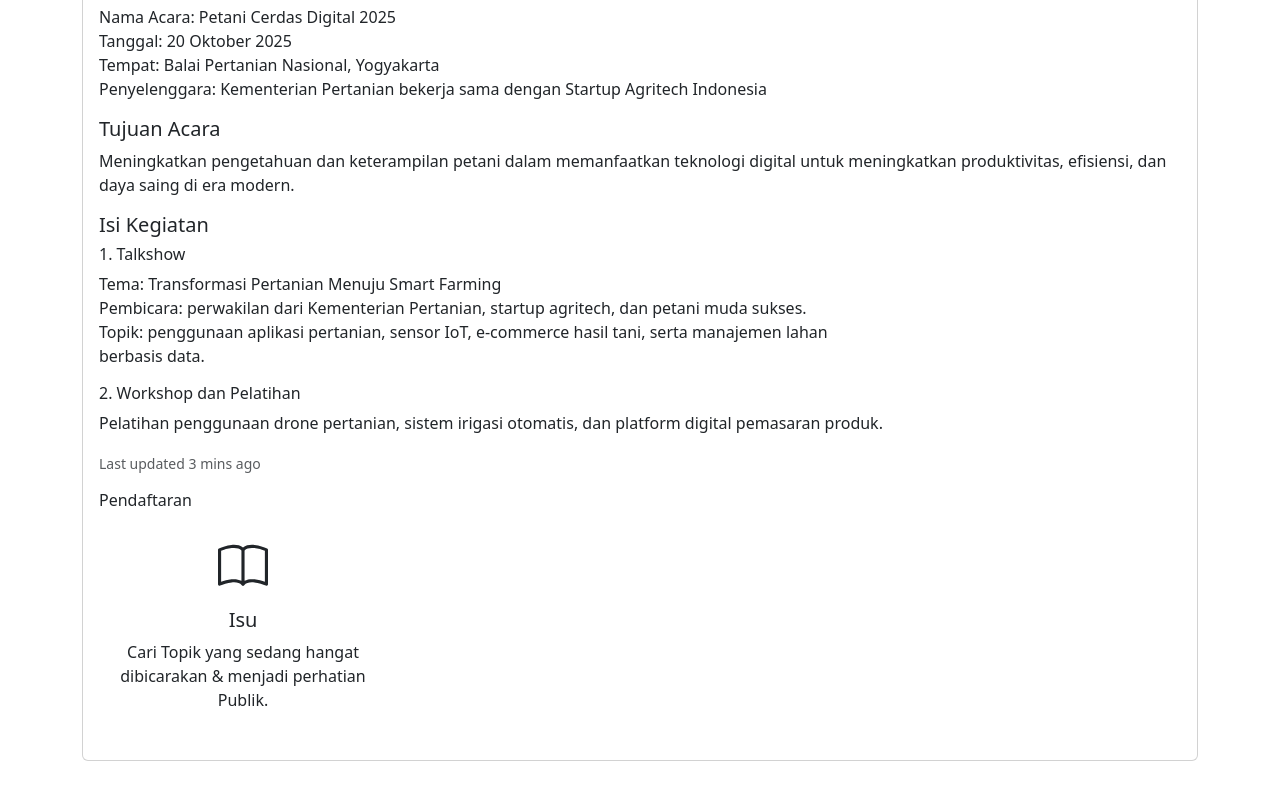
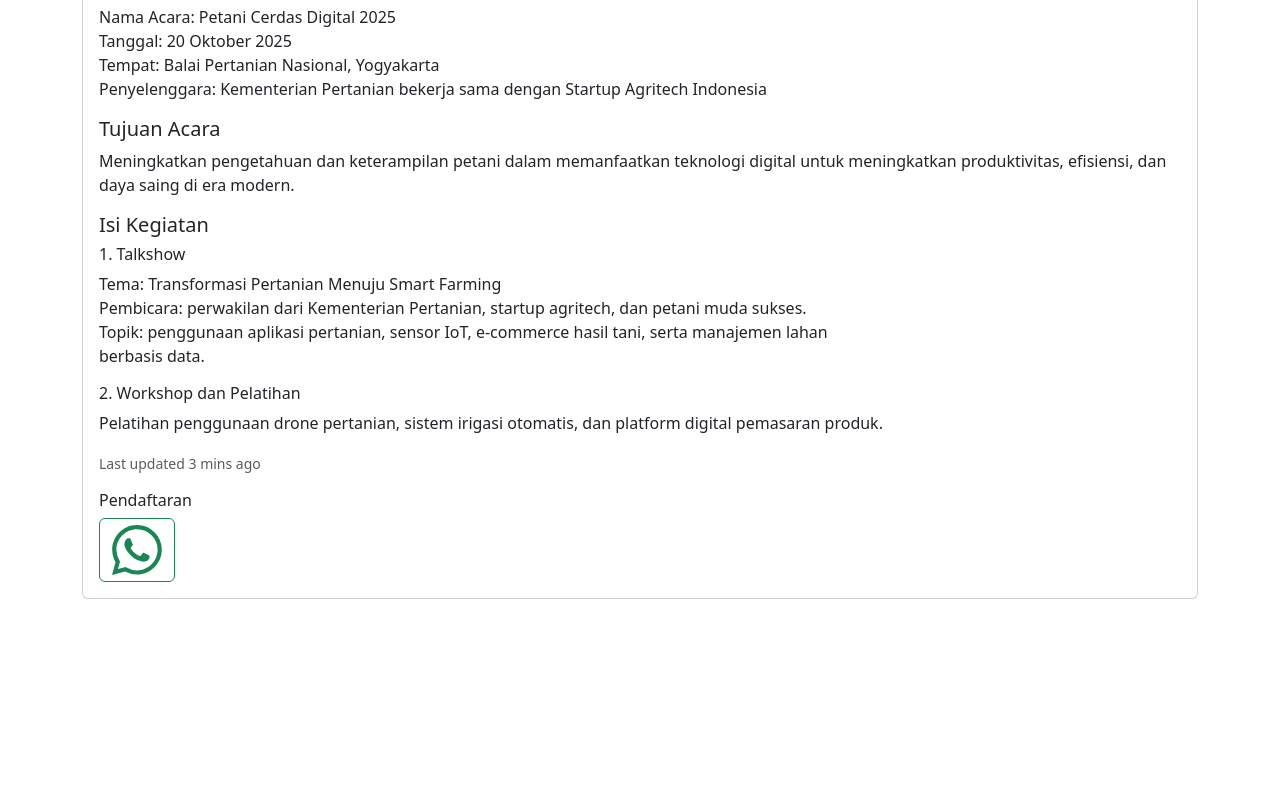
Before and after one commit to void-panda/neo-ladang, a plain HTML site: page takshow.html in a window 1280 px wide. Shown: the part 1080-1879 px from the top of the page. After the commit the page ends 1743 px from the top, so only its background shows below. Drawn offline with nearby package versions, Linux system fonts and the light colour scheme; a web font is replaced by a local one.

Commit message:
bug icon

```diff
--- a/takshow.html
+++ b/takshow.html
@@ -116,21 +116,13 @@
                     Pendaftaran
                 </H6>
 
-                <div class="row">
-                    <div class="col-3">
-                        <div class="card text-center mb-3 border-0" style="width: 18rem;">
-                            <div class="card-body pt-4">
-                                <svg xmlns="http://www.w3.org/2000/svg" width="50" height="50" fill="currentColor"
-                                    class="bi bi-book" viewBox="0 0 16 16">
-                                    <path
-                                        d="M1 2.828c.885-.37 2.154-.769 3.388-.893 1.33-.134 2.458.063 3.112.752v9.746c-.935-.53-2.12-.603-3.213-.493-1.18.12-2.37.461-3.287.811zm7.5-.141c.654-.689 1.782-.886 3.112-.752 1.234.124 2.503.523 3.388.893v9.923c-.918-.35-2.107-.692-3.287-.81-1.094-.111-2.278-.039-3.213.492zM8 1.783C7.015.936 5.587.81 4.287.94c-1.514.153-3.042.672-3.994 1.105A.5.5 0 0 0 0 2.5v11a.5.5 0 0 0 .707.455c.882-.4 2.303-.881 3.68-1.02 1.409-.142 2.59.087 3.223.877a.5.5 0 0 0 .78 0c.633-.79 1.814-1.019 3.222-.877 1.378.139 2.8.62 3.681 1.02A.5.5 0 0 0 16 13.5v-11a.5.5 0 0 0-.293-.455c-.952-.433-2.48-.952-3.994-1.105C10.413.809 8.985.936 8 1.783" />
-                                </svg>
-                                <h5 class="card-title mt-3">Isu</h5>
-                                <p class="card-text">Cari Topik yang sedang hangat dibicarakan & menjadi perhatian
-                                    Publik.</p>
-                            </div>
-                        </div>
-                    </div>
+                <a href="https://wa.me/6283129535479?text=Halo+Saya+Mau+Daftar+Event" class="btn btn-outline-success">
+                    <svg xmlns="http://www.w3.org/2000/svg" width="50" height="50" fill="currentColor"
+                        class="bi bi-whatsapp" viewBox="0 0 16 16">
+                        <path
+                            d="M13.601 2.326A7.85 7.85 0 0 0 7.994 0C3.627 0 .068 3.558.064 7.926c0 1.399.366 2.76 1.057 3.965L0 16l4.204-1.102a7.9 7.9 0 0 0 3.79.965h.004c4.368 0 7.926-3.558 7.93-7.93A7.9 7.9 0 0 0 13.6 2.326zM7.994 14.521a6.6 6.6 0 0 1-3.356-.92l-.24-.144-2.494.654.666-2.433-.156-.251a6.56 6.56 0 0 1-1.007-3.505c0-3.626 2.957-6.584 6.591-6.584a6.56 6.56 0 0 1 4.66 1.931 6.56 6.56 0 0 1 1.928 4.66c-.004 3.639-2.961 6.592-6.592 6.592m3.615-4.934c-.197-.099-1.17-.578-1.353-.646-.182-.065-.315-.099-.445.099-.133.197-.513.646-.627.775-.114.133-.232.148-.43.05-.197-.1-.836-.308-1.592-.985-.59-.525-.985-1.175-1.103-1.372-.114-.198-.011-.304.088-.403.087-.088.197-.232.296-.346.1-.114.133-.198.198-.33.065-.134.034-.248-.015-.347-.05-.099-.445-1.076-.612-1.47-.16-.389-.323-.335-.445-.34-.114-.007-.247-.007-.38-.007a.73.73 0 0 0-.529.247c-.182.198-.691.677-.691 1.654s.71 1.916.81 2.049c.098.133 1.394 2.132 3.383 2.992.47.205.84.326 1.129.418.475.152.904.129 1.246.08.38-.058 1.171-.48 1.338-.943.164-.464.164-.86.114-.943-.049-.084-.182-.133-.38-.232" />
+                    </svg>
+                </a>
                 </div>
 
 
```
